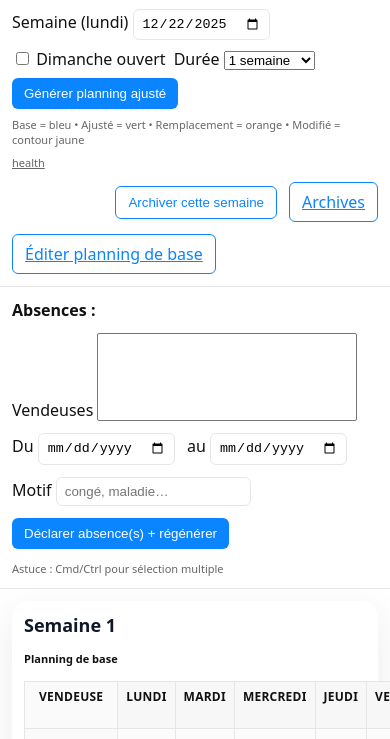
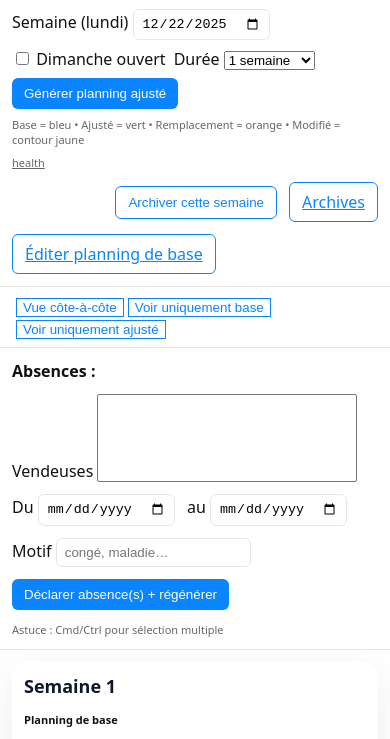
Before and after one commit to dadic56/planning-app, a plain HTML site: page templates/index.html in a window 390 px wide. Shown: the part 67-806 px from the top of the page. Drawn offline with Linux system fonts and the light colour scheme; no server answers.

Commit message:
feat(ui): add view tabs to show base / adjusted / both and wire JS

```diff
--- a/static/app.js
+++ b/static/app.js
@@ -732,6 +732,37 @@ async function refresh(){
   }
 }
 
+// --- Tabs for view selection (base / adjusted / both)
+function setupViewTabs(){
+  const tabs = Array.from(document.querySelectorAll('.tab-btn'));
+  if(!tabs.length) return;
+  const setView = (view)=>{
+    const baseTables = document.querySelectorAll('.subtable:not(.adjusted-block)');
+    const adjTables = document.querySelectorAll('.adjusted-block');
+    if(view === 'both'){
+      baseTables.forEach(el=>el.classList.remove('hidden'));
+      adjTables.forEach(el=>el.classList.remove('hidden'));
+    }else if(view === 'base'){
+      baseTables.forEach(el=>el.classList.remove('hidden'));
+      adjTables.forEach(el=>el=>el.classList.add('hidden'));
+    }else if(view === 'adjusted'){
+      baseTables.forEach(el=>el.classList.add('hidden'));
+      adjTables.forEach(el=>el.classList.remove('hidden'));
+    }
+    tabs.forEach(t=>t.classList.toggle('active', t.getAttribute('data-view')===view));
+  };
+  tabs.forEach(t=> t.addEventListener('click', ()=> setView(t.getAttribute('data-view'))));
+  // default
+  setView('both');
+}
+
+(function(){
+  // init tabs after DOM ready
+  document.addEventListener('DOMContentLoaded', ()=>{
+    setupViewTabs();
+  });
+})();
+
 // Absences
 document.getElementById("absBtn").addEventListener("click", async ()=>{
   const ids = Array.from(document.getElementById("absEmp").selectedOptions).map(o=>o.value);
--- a/templates/index.html
+++ b/templates/index.html
@@ -111,6 +111,12 @@
   <a href="/snapshots" class="btn btn-secondary">Archives</a>
   <a href="/base" class="btn btn-secondary">Éditer planning de base</a>
 </header>
+
+<nav class="view-tabs" style="padding:8px 16px;border-bottom:1px solid var(--line);">
+  <button class="tab-btn btn-secondary active" data-view="both" type="button">Vue côte-à-côte</button>
+  <button class="tab-btn btn-secondary" data-view="base" type="button">Voir uniquement base</button>
+  <button class="tab-btn btn-secondary" data-view="adjusted" type="button">Voir uniquement ajusté</button>
+</nav>
 
 <script>
   (function(){
```
